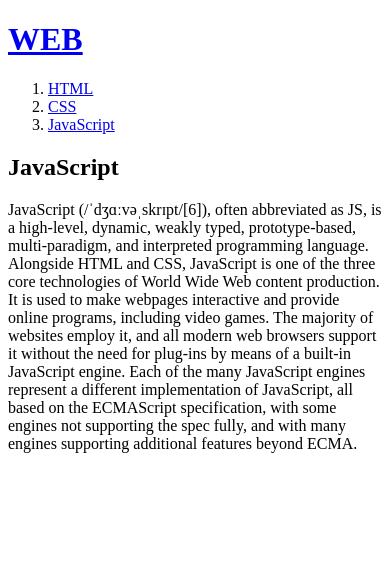
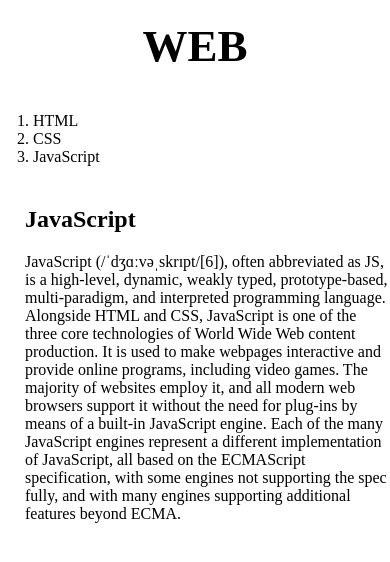
Before and after one commit to ahrimjang/web1, a plain HTML site: page 3.html in a window 390 px wide. Drawn offline with Linux system fonts and the light colour scheme.

Commit message:
Add files via upload

```diff
--- a/3.html
+++ b/3.html
@@ -3,17 +3,22 @@
 <head>
   <title>WEB1 - JavaScript</title>
   <meta charset="utf-8">
+    <link rel="stylesheet" href="style.css">
 </head>
 <body>
   <h1><a href="index.html">WEB</a></h1>
+  <div id="grid">
   <ol>
     <li><a href="1.html">HTML</a></li>
     <li><a href="2.html">CSS</a></li>
     <li><a href="3.html">JavaScript</a></li>
   </ol>
-  <h2>JavaScript</h2>
-  <p>
-    JavaScript (/ˈdʒɑːvəˌskrɪpt/[6]), often abbreviated as JS, is a high-level, dynamic, weakly typed, prototype-based, multi-paradigm, and interpreted programming language. Alongside HTML and CSS, JavaScript is one of the three core technologies of World Wide Web content production. It is used to make webpages interactive and provide online programs, including video games. The majority of websites employ it, and all modern web browsers support it without the need for plug-ins by means of a built-in JavaScript engine. Each of the many JavaScript engines represent a different implementation of JavaScript, all based on the ECMAScript specification, with some engines not supporting the spec fully, and with many engines supporting additional features beyond ECMA.
-  </p>
+  <div id="article">
+    <h2>JavaScript</h2>
+    <p>
+      JavaScript (/ˈdʒɑːvəˌskrɪpt/[6]), often abbreviated as JS, is a high-level, dynamic, weakly typed, prototype-based, multi-paradigm, and interpreted programming language. Alongside HTML and CSS, JavaScript is one of the three core technologies of World Wide Web content production. It is used to make webpages interactive and provide online programs, including video games. The majority of websites employ it, and all modern web browsers support it without the need for plug-ins by means of a built-in JavaScript engine. Each of the many JavaScript engines represent a different implementation of JavaScript, all based on the ECMAScript specification, with some engines not supporting the spec fully, and with many engines supporting additional features beyond ECMA.
+    </p>
+    </div>
+  </div>
 </body>
 </html>
--- /dev/null
+++ b/style.css
@@ -0,0 +1,41 @@
+body{
+  margin:0;
+}
+a {
+  color:black;
+  text-decoration: none;
+}
+h1 {
+  font-size:45px;
+  text-align: center;
+  border-bottom:1px solid gray;
+  margin:0;
+  padding:20px;
+}
+ol{
+  border-right:1px solid gray;
+  width:100px;
+  margin:0;
+  padding:20px;
+}
+#grid{
+  display:grid;
+  grid-template-columns: 150px 1fr;
+}
+#grid ol{
+  padding-left: 33px;
+}
+#grid #article{
+  padding-left: 25px;
+}
+@media(max-width:800px){
+  #grid{
+    display:block;
+  }
+  ol{
+    border-right:none;
+  }
+  h1 {
+    border-bottom:none;
+  }
+}
```
Also changed, not shown: 1.html (+21 -2 lines), 2.html (+6 -0 lines), box.html (added, +21 -0 lines), ex2.html (added, +9 -0 lines), grid.html (added, +23 -0 lines), index.html (+7 -1 lines), mediaquery.html (added, +23 -0 lines).
